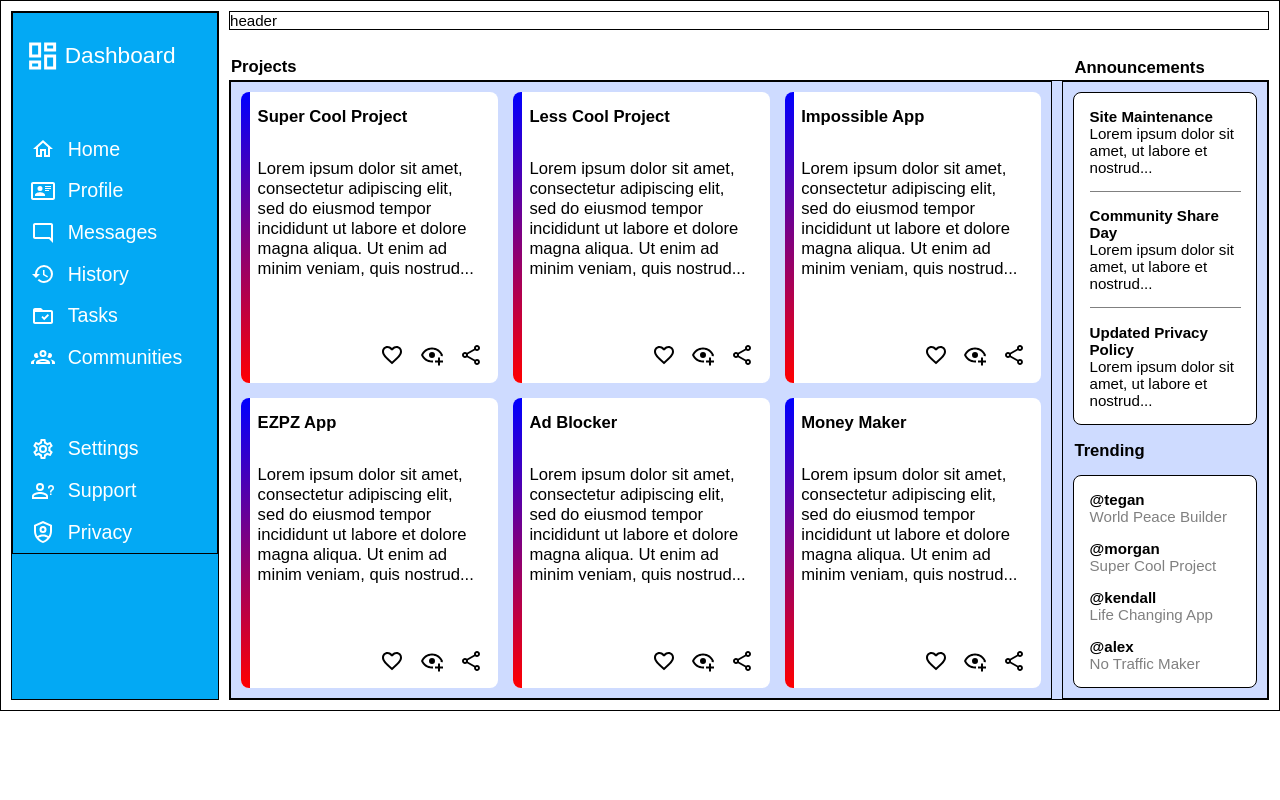
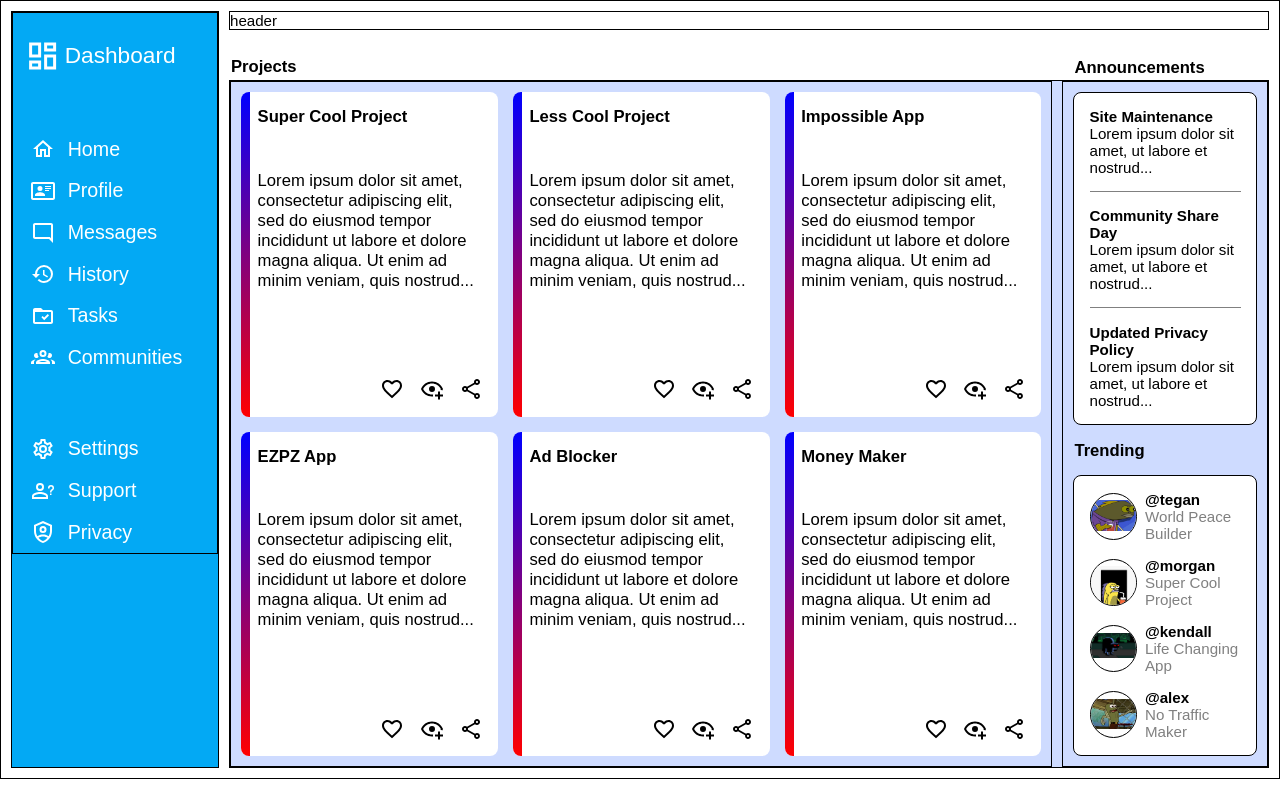
Before and after one commit to abertjames/admin-dashboard, a plain HTML site: page index.html in a window 1280 px wide. Drawn offline with Linux system fonts and the light colour scheme.

Commit message:
add profile photos for the trending section

```diff
--- a/index.html
+++ b/index.html
@@ -116,18 +116,22 @@
                 <div id="trending">
                     <p class="sTitle">Trending</p>
                     <div class="user">
+                        <div class="image-cropper"><img src="profiles/_BrL3y9eQ93l.jpeg" alt="tegan photo" class="profilePhoto"></div>
                         <p class="handle">@tegan</p>
                         <p class="info">World Peace Builder</p>
                     </div>
                     <div class="user">
+                        <div class="image-cropper"><img src="profiles/mp,840x830,matte,f8f8f8,t-pad,1000x1000,f8f8f8.u2.jpg" alt="morgan photo" class="profilePhoto"></div>
                         <p class="handle">@morgan</p>
                         <p class="info">Super Cool Project</p>
                     </div>
                     <div class="user">
+                        <div class="image-cropper"><img src="profiles/the_hash_slinging_slasher_by_richsquid1996_dddt51s-fullview.png" alt="kendall photo" class="profilePhoto"></div>
                         <p class="handle">@kendall</p>
                         <p class="info">Life Changing App</p>
                     </div>
                     <div class="user">
+                        <div class="image-cropper"><img src="profiles/tmp-name-2-4090-1625164313-12_dblbig.jpeg" alt="alex photo" class="profilePhoto"></div>
                         <p class="handle">@alex</p>
                         <p class="info">No Traffic Maker</p>
                     </div>
--- a/styles.css
+++ b/styles.css
@@ -80,7 +80,7 @@ a {
     width: min-content;
 }
 
-img:hover + p{
+#sidebar img:hover + p{
     border-bottom: 2px solid white;
 }
 
@@ -196,6 +196,33 @@ a p:hover{
     font-weight: bold;
 }
 
+.user{
+    display: grid;
+    grid-template-columns: 1fr 2fr;
+    column-gap: .5rem;
+}
+
+.image-cropper {
+    grid-column: 1/2;
+    grid-row: 1/3;
+    align-self: center;
+
+    height: 3rem;
+    width: 3rem;
+    position: relative;
+    overflow: hidden;
+    border-radius: 50%;
+    border: 1px solid black;
+
+}
+
+.profilePhoto {
+    /* border-radius: 50%; */
+    margin-top: 15%;
+    max-width: 100%;
+    height: auto;
+}
+
 .handle{
     font-weight: bold;
 }
@@ -203,6 +230,11 @@ a p:hover{
     color: gray;
 }
 
+.info, .handle {
+    grid-column: 2/3;
+    align-self: center;
+}
+
 #container, #header, #mainContent, #side, #sidebar, #projects, #announcements, #trending, #sidebarContainer {
     border: 1px solid black;
 }
```
Also changed, not shown: profiles/_BrL3y9eQ93l.jpeg (added), profiles/mp,840x830,matte,f8f8f8,t-pad,1000x1000,f8f8f8.u2.jpg (added), profiles/the_hash_slinging_slasher_by_richsquid1996_dddt51s-fullview.png (added), profiles/tmp-name-2-4090-1625164313-12_dblbig.jpeg (added), profiles/unnamed.jpeg (added), 2 other files.
